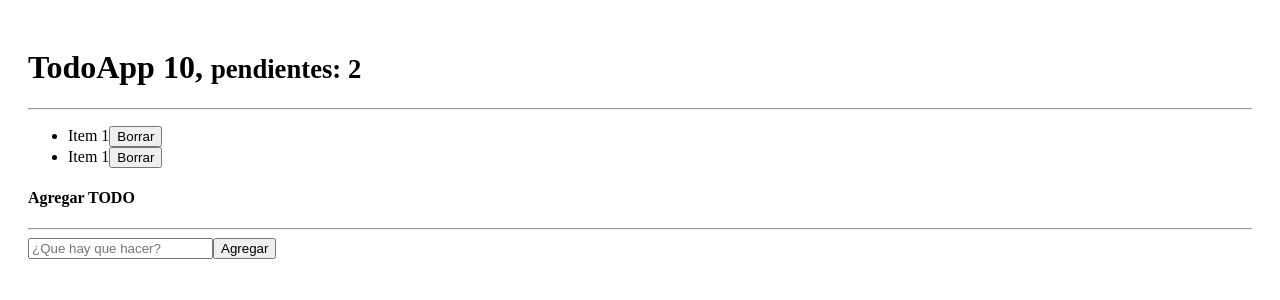
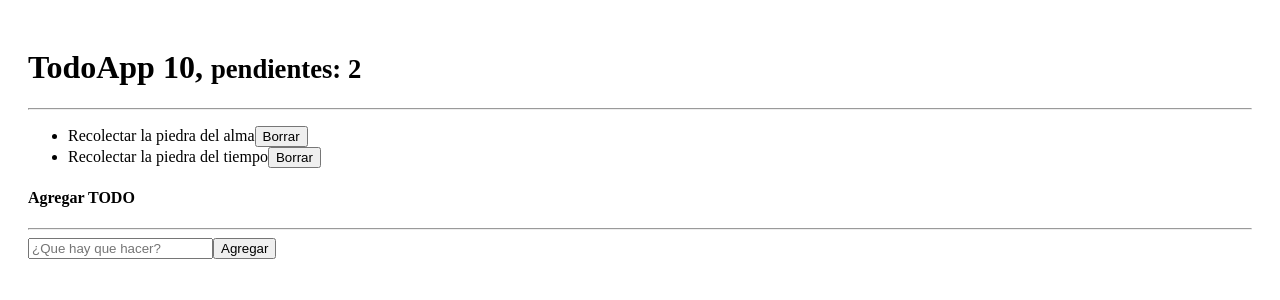
Before and after one commit to UlisesOrnelasR/hooks-app, a React app: page / in a window 1280 px wide. Shown: the top 300 px of the page. Built offline with nearby package versions, Linux system fonts and the light colour scheme; the HTML template or start-up script is replaced by a standard one.

Commit message:
Refactorizando TodoList y TodoItem

```diff
--- a/src/08-useReducer/TodoApp.jsx
+++ b/src/08-useReducer/TodoApp.jsx
@@ -10,7 +10,7 @@
   },
   {
     id: new Date().getTime() * 3,
-    description: "Recolectar la piedra del alma",
+    description: "Recolectar la piedra del tiempo",
     done: false,
   },
 ];
@@ -27,17 +27,7 @@
 
       <div className="row">
         <div className="col-7">
-          <ul className="list-group">
-            {todos.map((todo) => (
-              <li
-                key={todo.id}
-                className="list-group-item d-flex justify-content-between"
-              >
-                <span className="align-self-center">Item 1</span>
-                <button className="btn btn-danger">Borrar</button>
-              </li>
-            ))}
-          </ul>
+          <TodoList todos={todos} />
         </div>
         <div className="col-5">
           <h4>Agregar TODO</h4>
--- /dev/null
+++ b/src/08-useReducer/TodoItem.jsx
@@ -0,0 +1,11 @@
+export const TodoItem = ({ todo }) => {
+  return (
+    <li
+      key={todo.id}
+      className="list-group-item d-flex justify-content-between"
+    >
+      <span className="align-self-center">{todo.description}</span>
+      <button className="btn btn-danger">Borrar</button>
+    </li>
+  );
+};
--- /dev/null
+++ b/src/08-useReducer/TodoList.jsx
@@ -0,0 +1,12 @@
+import React from "react";
+import { TodoItem } from "./TodoItem";
+
+export const TodoList = ({ todos }) => {
+  return (
+    <ul className="list-group">
+      {todos.map((todo) => (
+        <TodoItem todo={todo} />
+      ))}
+    </ul>
+  );
+};
```
